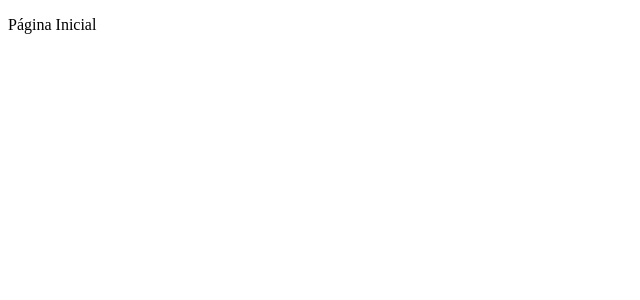
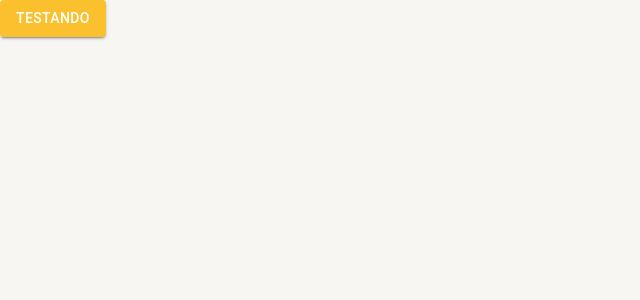
Before and after one commit to AlexandreAx4b/expensesf, a React (Create React App) app: page /initial in a window 1280 px wide. Shown: the top 300 px of the page, without its empty margins (0-640 px from the left). Built offline with nearby package versions, Linux system fonts and the light colour scheme.

Commit message:
troca de theme

```diff
--- a/package.json
+++ b/package.json
@@ -3,6 +3,10 @@
   "version": "0.1.0",
   "private": true,
   "dependencies": {
+    "@emotion/react": "^11.11.0",
+    "@emotion/styled": "^11.11.0",
+    "@fontsource/roboto": "^5.0.2",
+    "@mui/material": "^5.13.3",
     "react": "^18.2.0",
     "react-dom": "^18.2.0",
     "react-router-dom": "6",
--- a/public/index.html
+++ b/public/index.html
@@ -1,43 +1,23 @@
 <!DOCTYPE html>
 <html lang="en">
+
 <head>
   <meta charset="utf-8" />
   <link rel="icon" href="%PUBLIC_URL%/favicon.ico" />
   <meta name="viewport" content="width=device-width, initial-scale=1" />
   <meta name="theme-color" content="#000000" />
-    <meta
-      name="description"
-      content="Web site created using create-react-app"
-    />
+  <meta name="description" content="Web site created using create-react-app" />
   <link rel="apple-touch-icon" href="%PUBLIC_URL%/logo192.png" />
-    <!--
-      manifest.json provides metadata used when your web app is installed on a
-      user's mobile device or desktop. See https://developers.google.com/web/fundamentals/web-app-manifest/
-    -->
   <link rel="manifest" href="%PUBLIC_URL%/manifest.json" />
-    <!--
-      Notice the use of %PUBLIC_URL% in the tags above.
-      It will be replaced with the URL of the `public` folder during the build.
-      Only files inside the `public` folder can be referenced from the HTML.
+  <link rel="stylesheet" href="https://fonts.googleapis.com/icon?family=Material+Icons" />
 
-      Unlike "/favicon.ico" or "favicon.ico", "%PUBLIC_URL%/favicon.ico" will
-      work correctly both with client-side routing and a non-root public URL.
-      Learn how to configure a non-root public URL by running `npm run build`.
-    -->
-    <title>React App</title>
+  <title>Expenses</title>
 </head>
-  <body>
+
+<body style="margin: 0; padding: 0;">
   <noscript>You need to enable JavaScript to run this app.</noscript>
   <div id="root"></div>
-    <!--
-      This HTML file is a template.
-      If you open it directly in the browser, you will see an empty page.
 
-      You can add webfonts, meta tags, or analytics to this file.
-      The build step will place the bundled scripts into the <body> tag.
+</body>
 
-      To begin the development, run `npm start` or `yarn start`.
-      To create a production bundle, use `npm run build` or `yarn build`.
-    -->
-  </body>
 </html>
--- a/src/App.tsx
+++ b/src/App.tsx
@@ -1,9 +1,12 @@
 import { BrowserRouter } from 'react-router-dom'
 import { AppRoutes } from './routes';
+import { AppThemeProvider } from './shared/contexts';
 export const App = () => {
   return (
-    <BrowserRouter>
-      <AppRoutes/>
-    </BrowserRouter>
+    <AppThemeProvider>
+      <BrowserRouter>
+        <AppRoutes />
+      </BrowserRouter>
+    </AppThemeProvider>
   );
 }
--- a/src/routes/index.tsx
+++ b/src/routes/index.tsx
@@ -1,10 +1,14 @@
+import { Button } from "@mui/material"
 import { Routes, Route, Navigate } from "react-router-dom"
+import { useAppThemeContext } from "../shared/contexts"
 
 export const AppRoutes = () => {
+  const { toggleTheme } = useAppThemeContext();
+
   return (
     <Routes>
-      <Route path="/initial" element={<p>Página Inicial</p>} />
-      <Route path="*" element={<Navigate to='/initial'/>} />
+      <Route path="/initial" element={<Button variant="contained" color="primary" onClick={toggleTheme}>Testando</Button>} />
+      <Route path="*" element={<Navigate to='/initial' />} />
     </Routes>
   )
 }
--- /dev/null
+++ b/src/shared/contexts/ThemeContext.tsx
@@ -0,0 +1,41 @@
+import { createContext, useCallback, useContext, useMemo, useState } from 'react';
+import { ThemeProvider } from '@mui/material';
+import { Box } from '@mui/system';
+
+import { DarkTheme, LightTheme } from './../themes';
+
+interface IThemeContextData {
+  themeName: 'light' | 'dark';
+  toggleTheme: () => void;
+}
+
+const ThemeContext = createContext({} as IThemeContextData);
+
+export const useAppThemeContext = () => {
+  return useContext(ThemeContext);
+}
+
+export const AppThemeProvider: React.FC<any> = ({ children}) => {
+  const [themeName, setThemeName] = useState<'light' | 'dark'>('light');
+
+  const toggleTheme = useCallback(() => {
+    setThemeName(oldThemeName => oldThemeName === 'light' ? 'dark' : 'light');
+  }, []);
+
+  const theme = useMemo(() => {
+    if (themeName === 'light') return LightTheme;
+
+    return DarkTheme;
+  }, [themeName]);
+
+
+  return (
+    <ThemeContext.Provider value={{ themeName, toggleTheme }}>
+      <ThemeProvider theme={theme}>
+        <Box width="100vw" height="100vh" bgcolor={theme.palette.background.default}>
+          {children}
+        </Box>
+      </ThemeProvider>
+    </ThemeContext.Provider>
+  );
+}
--- a/src/shared/contexts/index.ts
+++ b/src/shared/contexts/index.ts
@@ -1 +1 @@
-export {}
+export * from './ThemeContext'
--- /dev/null
+++ b/src/shared/themes/Dark.ts
@@ -0,0 +1,23 @@
+import { createTheme } from '@mui/material';
+import { yellow, cyan } from '@mui/material/colors';
+
+export const DarkTheme = createTheme({
+  palette:{
+    primary:{
+      main: yellow[700],
+      dark: yellow[800],
+      light:yellow[500],
+      contrastText: '#ffffff',
+    },
+    secondary:{
+      main: cyan[400],
+      dark: cyan[500],
+      light:cyan[300],
+      contrastText: '#ffffff',
+    },
+    background:{
+      paper: '#303134',
+      default: '#202124'
+    }
+  }
+})
--- /dev/null
+++ b/src/shared/themes/Light.ts
@@ -0,0 +1,23 @@
+import { createTheme } from '@mui/material';
+import { yellow, cyan } from '@mui/material/colors';
+
+export const LightTheme = createTheme({
+  palette:{
+    primary:{
+      main: yellow[700],
+      dark: yellow[800],
+      light:yellow[500],
+      contrastText: '#ffffff',
+    },
+    secondary:{
+      main: cyan[400],
+      dark: cyan[500],
+      light:cyan[300],
+      contrastText: '#ffffff',
+    },
+    background:{
+      paper: '#ffffff',
+      default: '#f7f6f3'
+    }
+  }
+})
--- a/src/shared/themes/index.ts
+++ b/src/shared/themes/index.ts
@@ -1 +1,2 @@
-export {}
+export * from "./Light";
+export * from "./Dark";
```
Also changed, not shown: 1 other file (tests, documents, lock files or other folders). Lines whose indentation alone changed are shown as unchanged.
